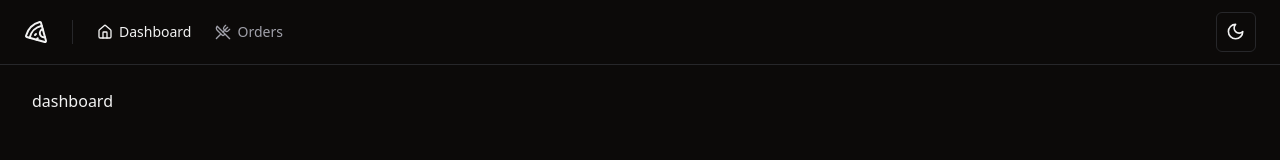
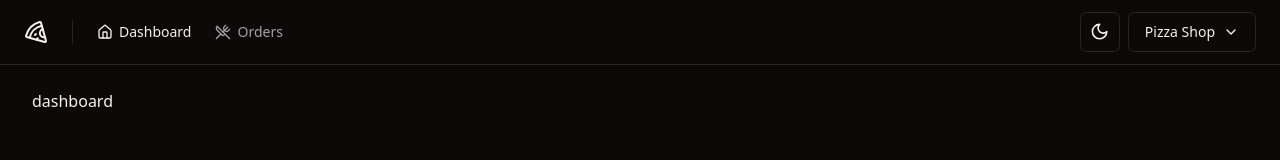
Before and after one commit to brunaporato/pizzashop, a React (Vite) app: page / in a window 1280 px wide. Shown: the top 160 px of the page. Built offline with nearby package versions, Linux system fonts and the light colour scheme.

Commit message:
style: add account menu dropdown

```diff
--- /dev/null
+++ b/src/components/account-menu.tsx
@@ -0,0 +1,45 @@
+import { Building, ChevronDown, LogOut } from 'lucide-react'
+
+import { Button } from './ui/button'
+import {
+  DropdownMenu,
+  DropdownMenuContent,
+  DropdownMenuItem,
+  DropdownMenuLabel,
+  DropdownMenuSeparator,
+  DropdownMenuTrigger,
+} from './ui/dropdown-menu'
+
+export function AccountMenu() {
+  return (
+    <DropdownMenu>
+      <DropdownMenuTrigger asChild>
+        <Button
+          variant="outline"
+          className="flex select-none items-center gap-2"
+        >
+          Pizza Shop
+          <ChevronDown className="h-4 w-4" />
+        </Button>
+      </DropdownMenuTrigger>
+      <DropdownMenuContent align="end" className="w-56">
+        <DropdownMenuLabel className="flex flex-col">
+          <span>Bruna Porato</span>
+          <span className="text-xs font-normal text-muted-foreground">
+            brunaporato@gmail.com
+          </span>
+        </DropdownMenuLabel>
+        <DropdownMenuSeparator />
+
+        <DropdownMenuItem>
+          <Building className="mr-2 h-4 w-4" />
+          <span>Business&apos; Profile</span>
+        </DropdownMenuItem>
+        <DropdownMenuItem className="text-rose-500 dark:text-rose-400">
+          <LogOut className="mr-2 h-4 w-4" />
+          <span>Logout</span>
+        </DropdownMenuItem>
+      </DropdownMenuContent>
+    </DropdownMenu>
+  )
+}
--- a/src/components/header.tsx
+++ b/src/components/header.tsx
@@ -1,5 +1,6 @@
 import { Home, Pizza, UtensilsCrossed } from 'lucide-react'
 
+import { AccountMenu } from './account-menu'
 import { NavLink } from './nav-link'
 import { ThemeToggle } from './theme/theme-toggle'
 import { Separator } from './ui/separator'
@@ -23,8 +24,9 @@
           </NavLink>
         </nav>
 
-        <div className="gap2 ml-auto flex items-center">
+        <div className="ml-auto flex items-center gap-2">
           <ThemeToggle />
+          <AccountMenu />
         </div>
       </div>
     </div>
```
